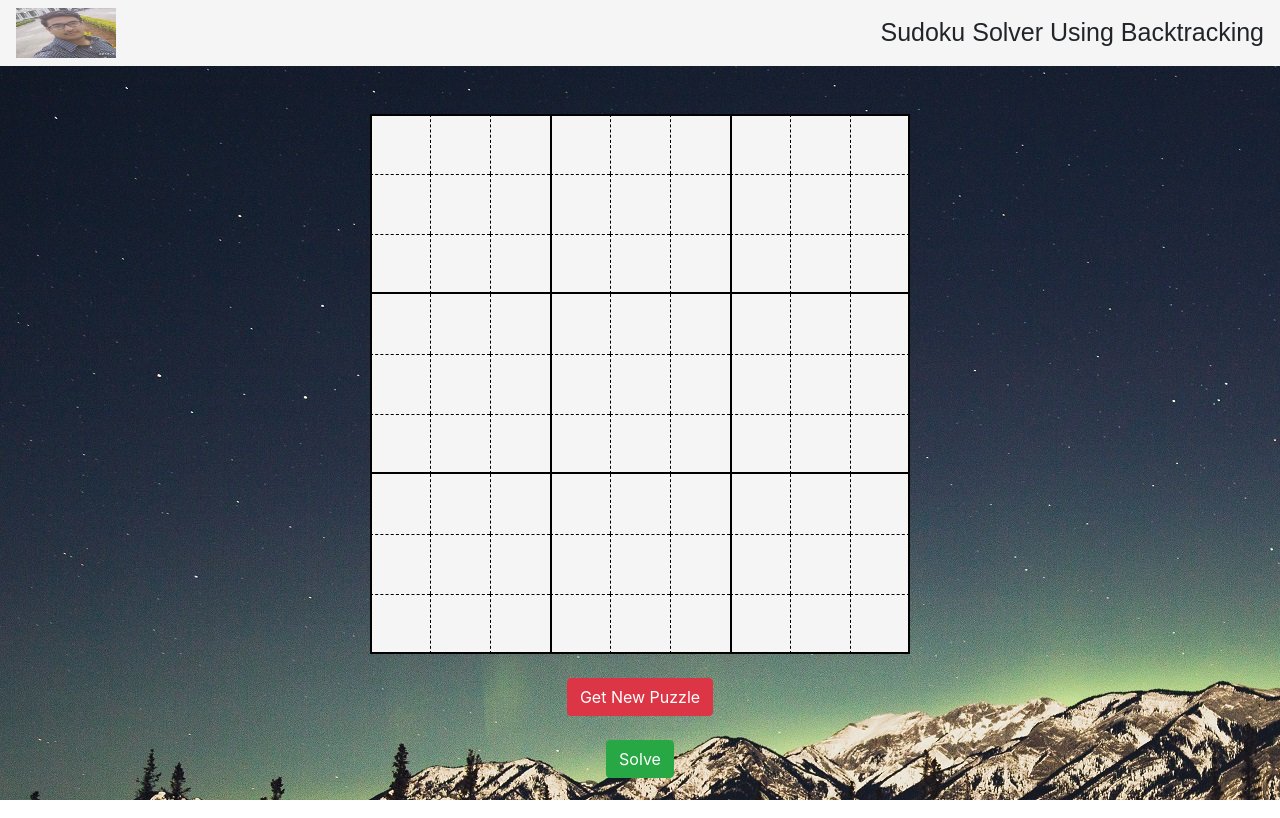
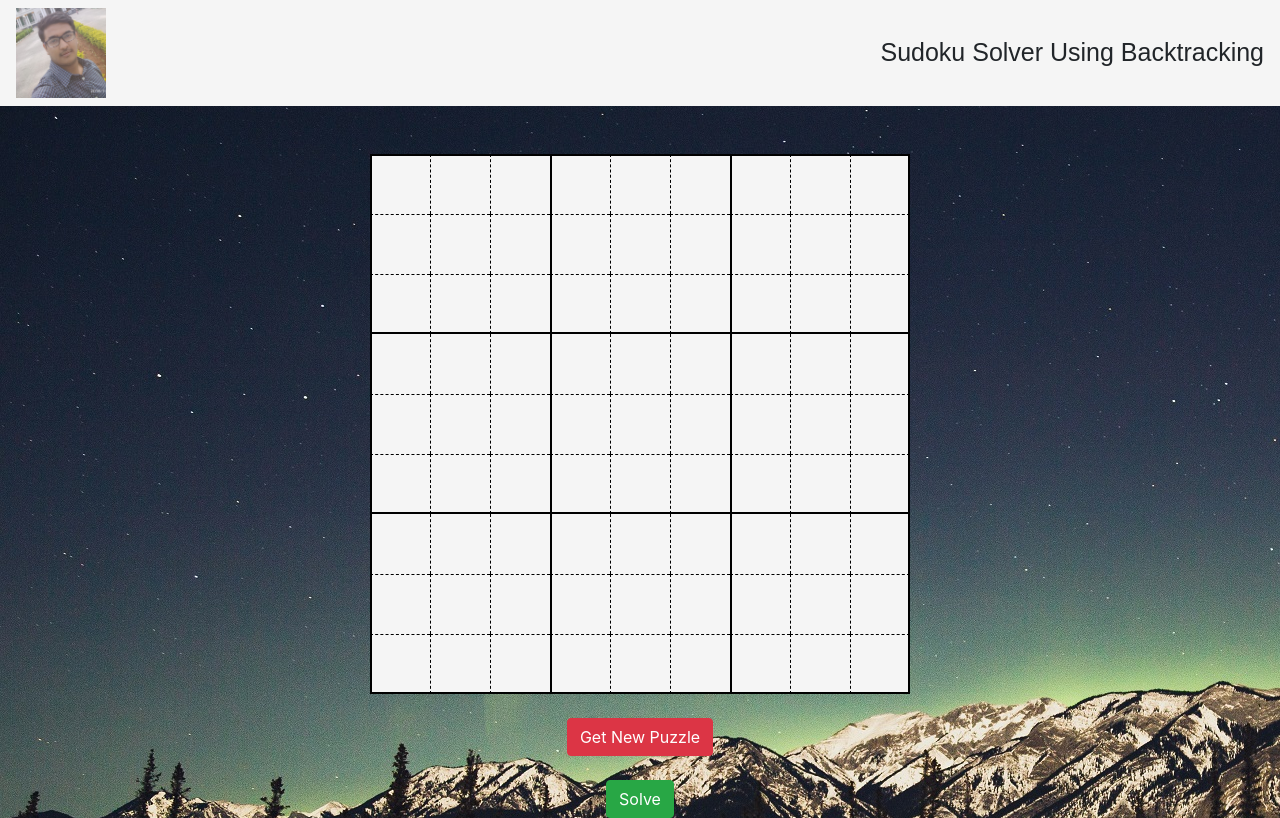
Before and after one commit to NamanOli/Sudoku-Solver-Using-Backtracking, a plain HTML site: page index.html in a window 1280 px wide. Drawn offline with nearby package versions, Linux system fonts and the light colour scheme.

Commit message:
Update index.html

```diff
--- a/index.html
+++ b/index.html
@@ -20,7 +20,7 @@
 <body>
     <nav class="navbar navbar-light " style="font-size: 25px; font-family: sans-serif; background-color: whitesmoke;">
 
-        <img src="image.jpg" width="100" height="50"
+        <img src="image.jpg" width="90" height="90"
             class="d-inline-block align-top" alt="">
         Sudoku Solver Using Backtracking
 
```
